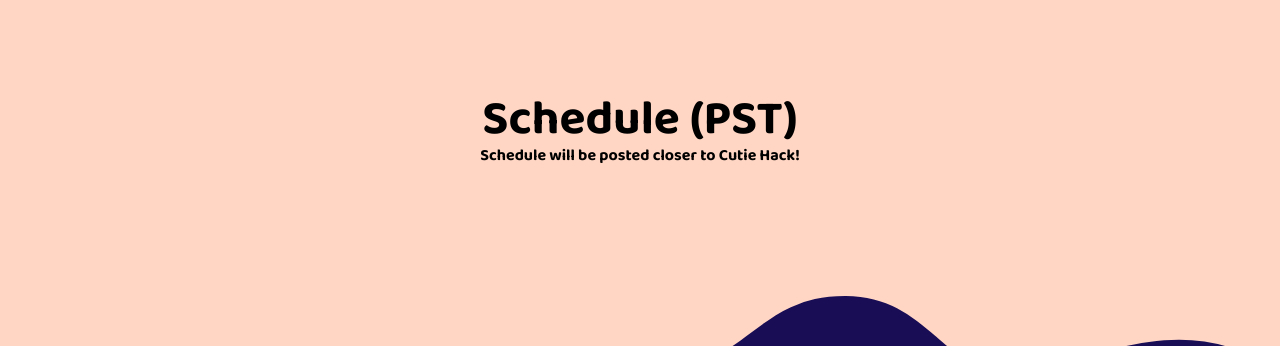
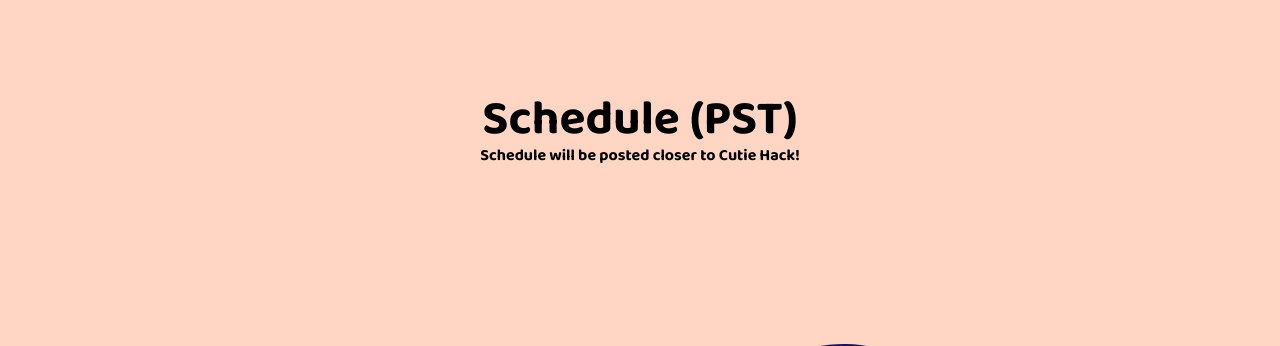
Before and after one commit to citrushack/cutiehack2022, a Next.js app: page / in a window 1280 px wide. Shown: the part 800-1146 px from the top of the page. Built offline with nearby package versions, Linux system fonts and the light colour scheme; no server answers; the database is empty.

Commit message:
match bottom padding

```diff
--- a/pages/sections/schedule.tsx
+++ b/pages/sections/schedule.tsx
@@ -2,7 +2,7 @@
 
 export default function Schedule() {
   return (
-    <section className="pt-12 flex flex-col w-full h-full my-12 max-w-[72rem] justify-center items-center">
+    <section className="py-12 flex flex-col w-full h-full my-12 max-w-[72rem] justify-center items-center">
       <h1 className="text-center text-3xl md:text-5xl font-baloo_bold px-4">
         Schedule (PST)
       </h1>
```
